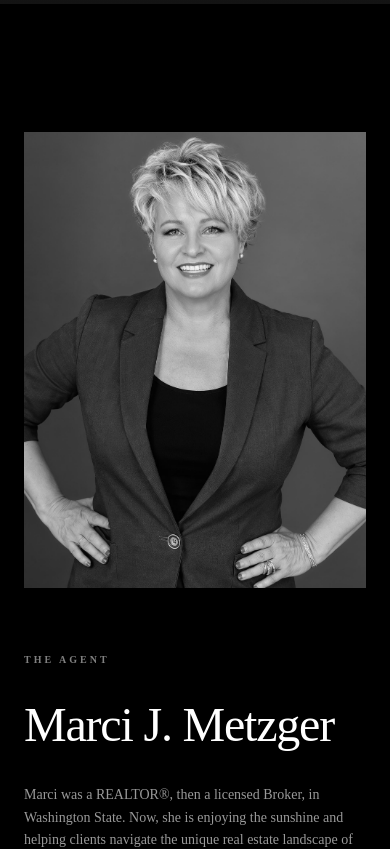
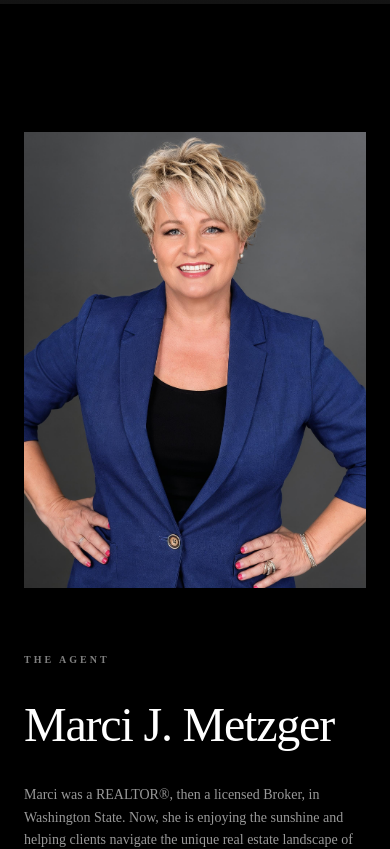
Before and after one commit to alijilla/luxury-presence-homepage, a Next.js app: page / in a window 390 px wide. Shown: the part 840-1689 px from the top of the page. Built offline with nearby package versions, Linux system fonts and the light colour scheme; grey boxes are pictures that could not be loaded; a web font is replaced by a local one.

Commit message:
feat: others

```diff
--- a/src/components/sections/MarciIntro.tsx
+++ b/src/components/sections/MarciIntro.tsx
@@ -22,7 +22,7 @@ export function MarciIntro() {
                 src="/marci.jpg"
                 alt="Marci Metzger - Pahrump Realtor"
                 fill
-                className="object-cover object-top grayscale hover:grayscale-0 transition-all duration-1000 ease-out"
+                className="object-cover object-top md:grayscale hover:grayscale-0 transition-all duration-1000 ease-out"
               />
             </div>
             {/* Minimalist decorative line */}
--- a/src/components/sections/SearchListings.tsx
+++ b/src/components/sections/SearchListings.tsx
@@ -220,7 +220,7 @@ export function SearchListings() {
                         src={src}
                         alt={`4751 W Adkisson Street - Image ${index + 1}`}
                         fill
-                        className="object-cover object-center grayscale hover:grayscale-0 transition-all duration-[2000ms] ease-out"
+                        className="object-cover object-center md:grayscale hover:grayscale-0 transition-all duration-[2000ms] ease-out"
                       />
                     </CarouselItem>
                   ))}
```
